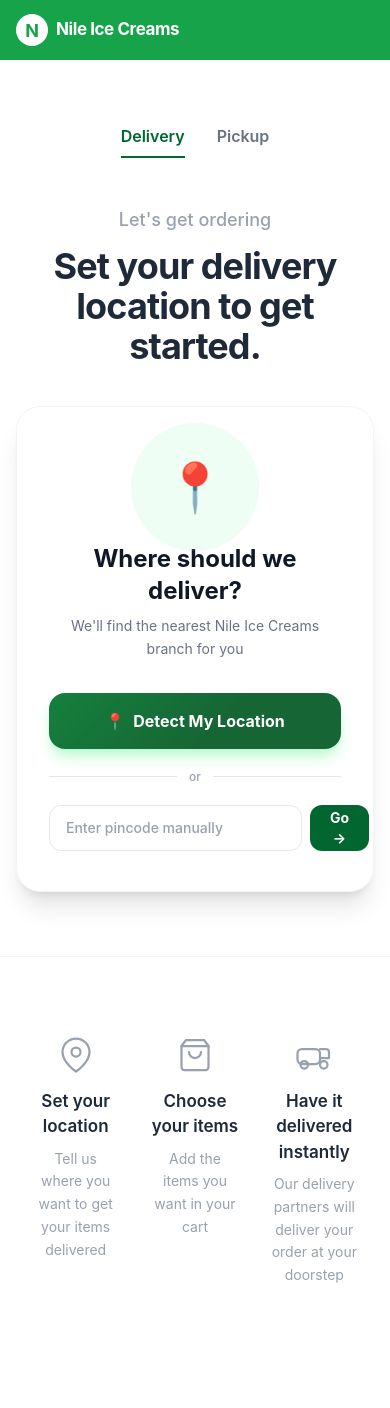
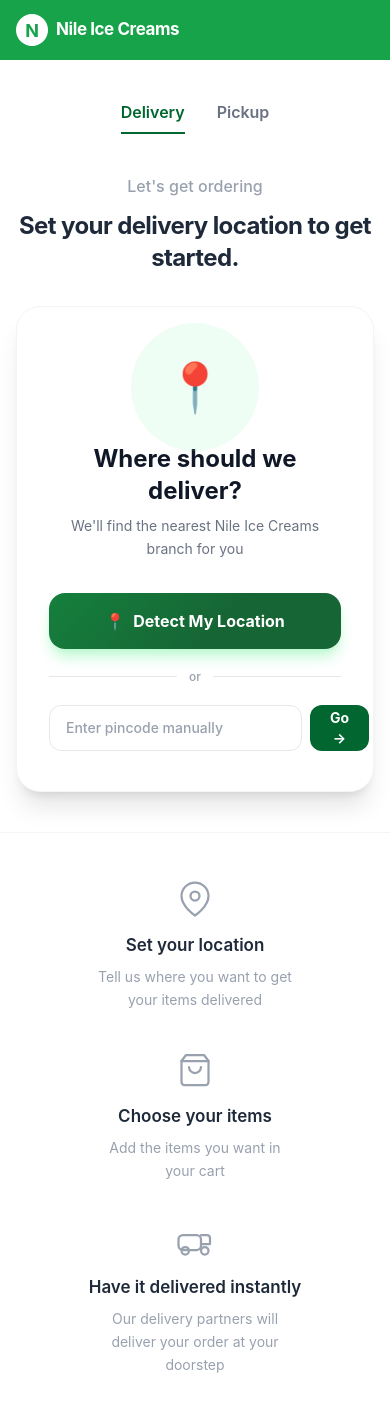
Before and after one commit to thenilein/nile-app, a React (Vite) app: page / in a window 390 px wide. Shown: the top 1408 px of the page. Before the commit the page ends 1367 px from the top, so only its background shows below. Built offline with nearby package versions, Linux system fonts and the light colour scheme; no server answers; the database is empty.

Commit message:
feat: enhance mobile responsiveness across landing and menu pages and simplify MSG91 OTP script integration.

```diff
--- a/src/components/MenuSearch.tsx
+++ b/src/components/MenuSearch.tsx
@@ -21,7 +21,7 @@
     return (
         <div className="flex items-center gap-2 md:gap-3 flex-wrap">
             {/* Search input */}
-            <div className="relative flex-1 min-w-[200px]">
+            <div className="relative flex-1 min-w-0">
                 <div className="absolute inset-y-0 left-0 pl-3 flex items-center pointer-events-none">
                     <Search className="w-4 h-4 text-gray-400" />
                 </div>
--- a/src/components/PromoBanner.tsx
+++ b/src/components/PromoBanner.tsx
@@ -75,8 +75,8 @@
                 <span className={`inline-block ${p.accent} text-white text-[9px] md:text-[10px] font-bold px-2 py-0.5 rounded-full uppercase tracking-wider mb-1 md:mb-1.5`}>
                     {p.label}
                 </span>
-                <h2 className="text-lg md:text-xl font-extrabold leading-tight mb-0.5">{p.headline}</h2>
-                <p className="text-[12px] md:text-sm text-white/80 max-w-[240px] md:max-w-xs leading-snug">{p.sub}</p>
+                <h2 className="text-base md:text-xl font-extrabold leading-tight mb-0.5">{p.headline}</h2>
+                <p className="text-[12px] md:text-sm text-white/80 max-w-[160px] sm:max-w-[240px] md:max-w-xs leading-snug">{p.sub}</p>
             </div>
 
             {/* Nav buttons */}
--- a/src/index.css
+++ b/src/index.css
@@ -1,4 +1,20 @@
 @import "tailwindcss";
+
+/* ─── Global Responsive Defaults ──────────────────────────────────────────── */
+
+/* Prevent horizontal overflow / scroll on any screen size */
+html,
+body {
+    overflow-x: hidden;
+    max-width: 100%;
+}
+
+/* Responsive images — scale within their container, never overflow */
+img {
+    max-width: 100%;
+    height: auto;
+    object-fit: cover;
+}
 
 @keyframes shimmer {
     0% {
--- a/src/pages/Landing.tsx
+++ b/src/pages/Landing.tsx
@@ -42,8 +42,8 @@
     }, [locationData, isServiceable, navigate]);
 
     return (
-        <section className="flex flex-col items-center pt-16 pb-16 px-4">
-            <div className="flex gap-8 mb-12 relative">
+        <section className="flex flex-col items-center pt-10 sm:pt-16 pb-10 sm:pb-16 px-4">
+            <div className="flex gap-8 mb-10 sm:mb-12 relative">
                 {["Delivery", "Pickup"].map((tab) => (
                     <button
                         key={tab}
@@ -58,9 +58,9 @@
                 ))}
             </div>
 
-            <div className="text-center max-w-2xl mx-auto w-full mb-10">
-                <p className="text-gray-400 font-medium text-lg mb-3">Let's get ordering</p>
-                <h1 className="text-4xl md:text-5xl font-bold text-gray-800 tracking-tight">
+            <div className="text-center max-w-2xl mx-auto w-full mb-8 sm:mb-10">
+                <p className="text-gray-400 font-medium text-base sm:text-lg mb-3">Let's get ordering</p>
+                <h1 className="text-2xl sm:text-4xl md:text-5xl font-bold text-gray-800 tracking-tight">
                     Set your delivery location to get started.
                 </h1>
             </div>
@@ -73,8 +73,8 @@
 
 const FeaturesSection = () => {
     return (
-        <section className="border-t border-gray-100 py-20 px-4 flex justify-center w-full">
-            <div className="w-full max-w-[1000px] flex justify-between text-center">
+        <section className="border-t border-gray-100 py-12 sm:py-20 px-4 flex justify-center w-full">
+            <div className="w-full max-w-screen-xl flex flex-col sm:flex-row justify-between text-center gap-10 sm:gap-0">
                 <div className="flex flex-col items-center flex-1 px-4">
                     <MapPinIcon />
                     <h3 className="text-[17px] font-semibold text-gray-800 mb-2">Set your location</h3>
--- a/src/pages/Menu.tsx
+++ b/src/pages/Menu.tsx
@@ -324,7 +324,7 @@
                                 {/* Promo skeleton */}
                                 <div className="h-36 rounded-2xl bg-gray-100 animate-pulse" />
                                 {/* Grid skeleton */}
-                                <div className="grid grid-cols-2 md:grid-cols-3 lg:grid-cols-3 xl:grid-cols-3 gap-3 md:gap-4">
+                                <div className="grid grid-cols-1 sm:grid-cols-2 lg:grid-cols-3 gap-3 sm:gap-4">
                                     {Array.from({ length: 9 }).map((_, i) => <SkeletonCard key={i} />)}
                                 </div>
                             </>
@@ -374,7 +374,7 @@
                                                     ({catProducts.length})
                                                 </span>
                                             </div>
-                                            <div className="grid grid-cols-2 md:grid-cols-3 lg:grid-cols-3 xl:grid-cols-3 gap-3 md:gap-4">
+                                            <div className="grid grid-cols-1 sm:grid-cols-2 lg:grid-cols-3 gap-3 sm:gap-4">
                                                 {catProducts.map((p) => (
                                                     <MenuItemCard key={p.id} product={p} />
                                                 ))}
@@ -392,8 +392,8 @@
                                     </div>
                                 )}
 
-                                {/* Bottom padding for mobile FAB */}
-                                <div className="h-16 xl:h-0" />
+                                {/* Bottom padding — ensures cart pill (mobile) never overlaps the last card */}
+                                <div className="h-24 xl:h-0" />
                             </>
                         )}
                     </div>
```
Also changed, not shown: 1 other file (tests, documents, lock files or other folders).
